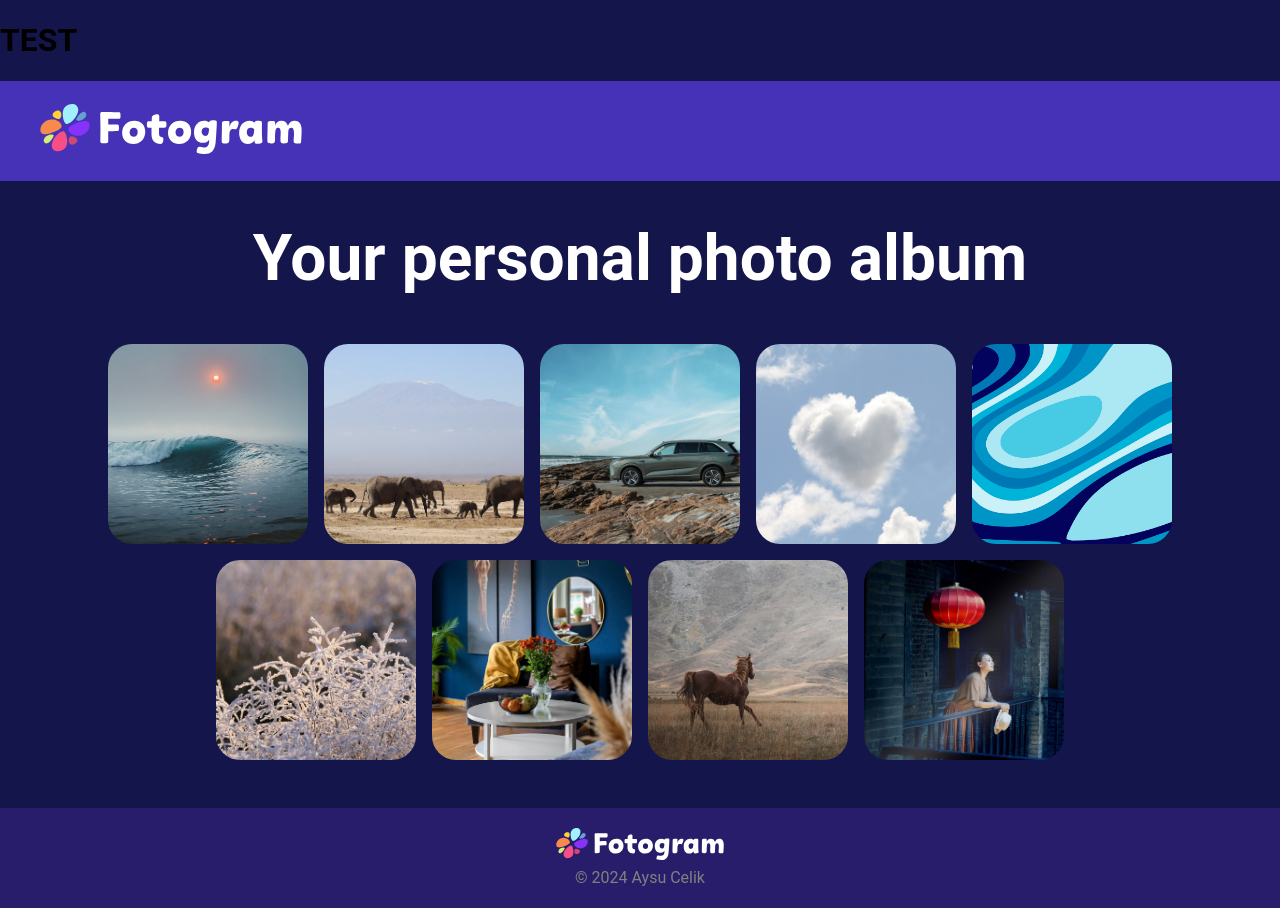
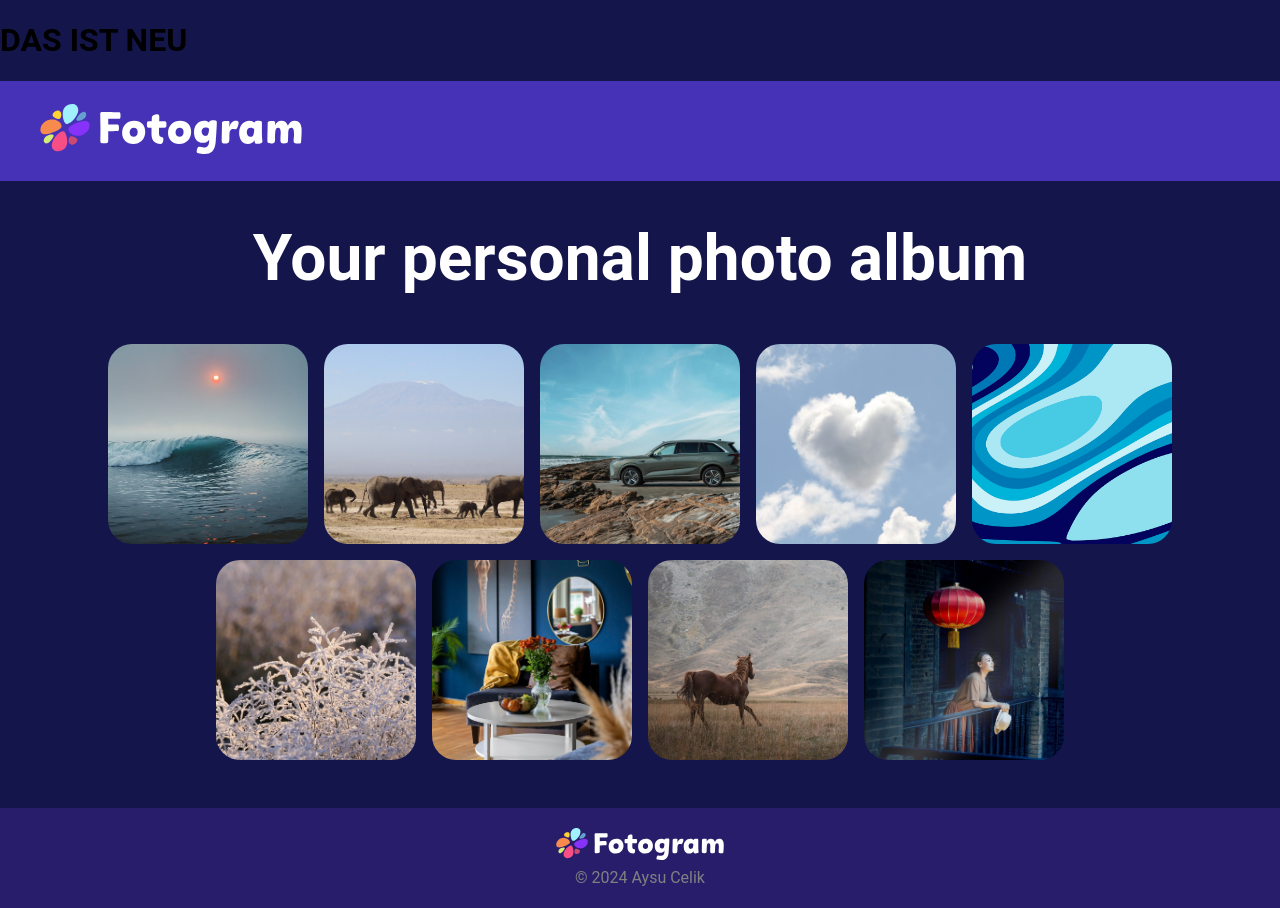
Before and after one commit to AyayCe/Test, a plain HTML site: page index.html in a window 1280 px wide. Drawn offline with Linux system fonts and the light colour scheme.

Commit message:
new headline

```diff
--- a/index.html
+++ b/index.html
@@ -12,7 +12,7 @@
 
   </head>
   <body onload="onLoad()">
-    <h1>TEST</h1>
+    <h1>DAS IST NEU</h1>
     <div onclick="dnone()" class="d_none overlay" id="overlay"></div>
     <header>
       <div class="widthMax">
```
